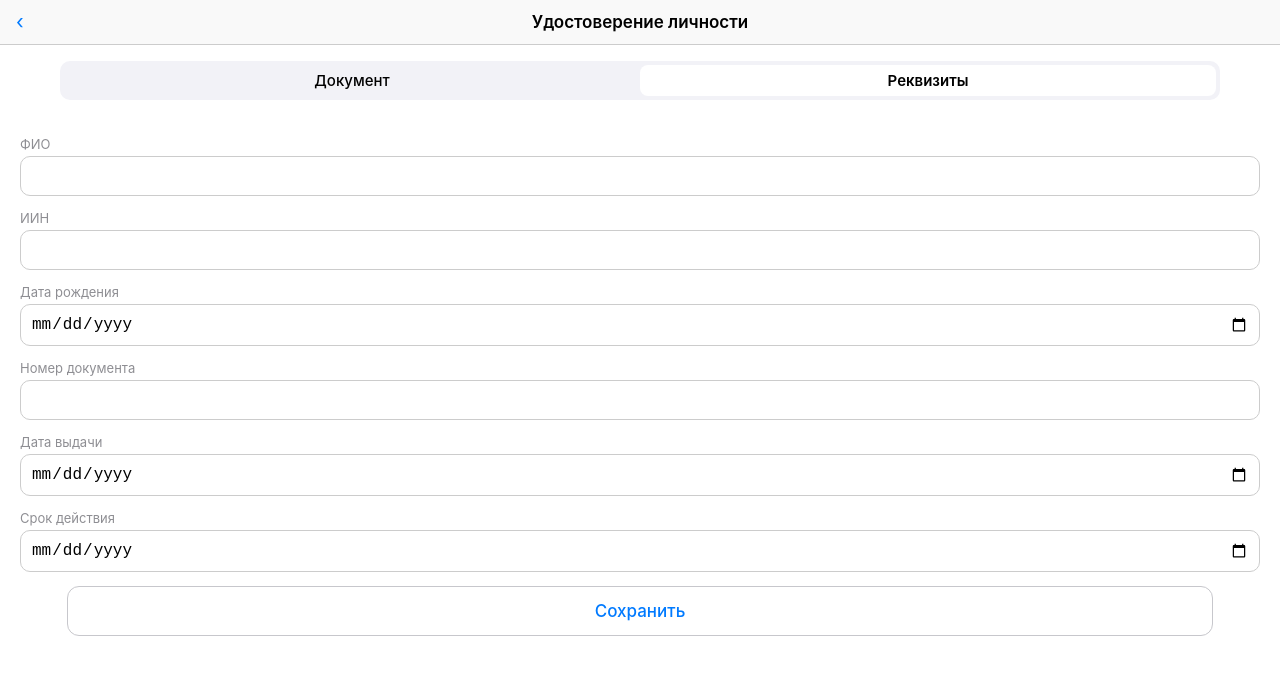
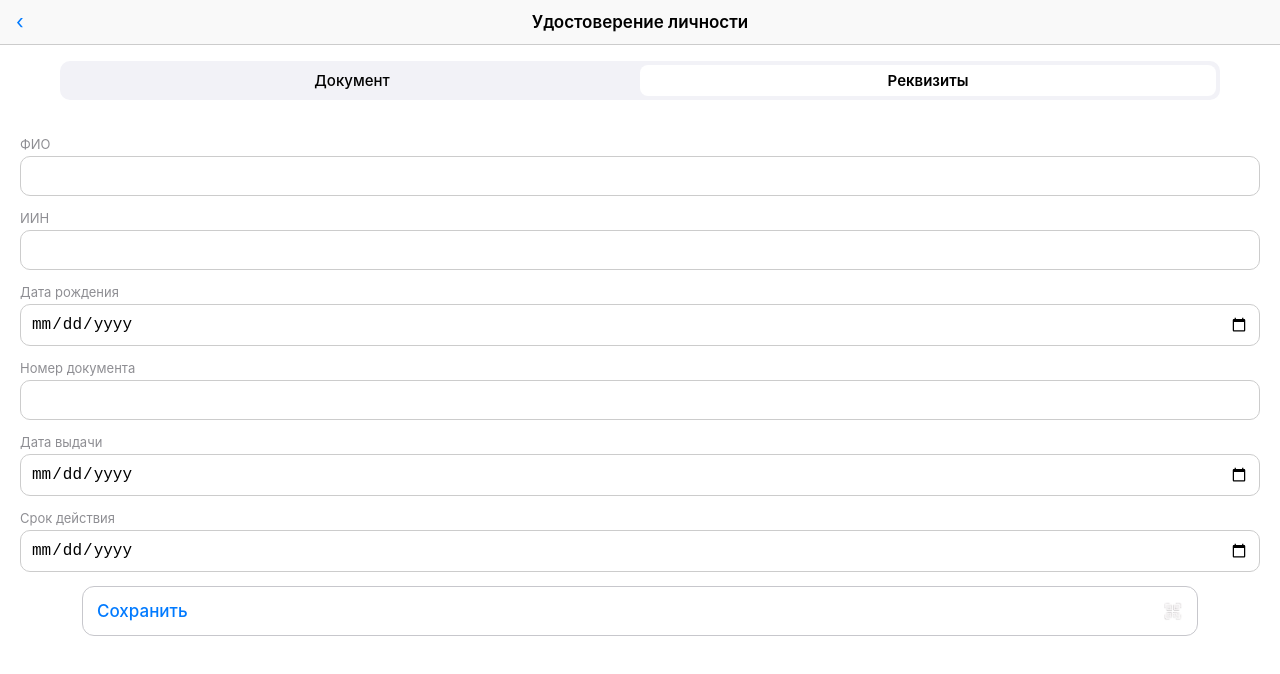
Before and after one commit to suunmiu/kasipiiphone, a plain HTML site: page index.html in a window 1280 px wide. Both pictures are taken after a click on the element "Реквизиты". Drawn offline with Linux system fonts and the light colour scheme.

Commit message:
Update index.html

```diff
--- a/index.html
+++ b/index.html
@@ -86,15 +86,23 @@
       object-fit: contain;
     }
     .btn {
-      display: block;
+      display: flex;
+      justify-content: space-between;
+      align-items: center;
       width: 90%;
       margin: 10px auto;
       padding: 14px;
       border-radius: 12px;
       font-size: 17px;
       font-weight: 500;
-      text-align: center;
+      text-align: left;
       text-decoration: none;
+      box-sizing: border-box;
+    }
+    .btn img {
+      width: 20px;
+      height: 20px;
+      margin-left: 8px;
     }
     .btn-primary { background: #007aff; color: #fff; }
     .btn-outline { border: 1px solid #c7c7cc; color: #007aff; background: #fff; }
@@ -130,11 +138,13 @@
       padding:20px;
       width:100%;
       max-width:500px;
+      height: 50%; /* половина экрана */
       margin:0 auto;
       box-shadow:0 -4px 20px rgba(0,0,0,0.2);
       font-family:-apple-system,BlinkMacSystemFont,'Segoe UI',sans-serif;
       transform: translateY(100%);
       transition: transform 0.3s ease-out;
+      position: relative;
     }
     .modal.show .modal-content {
       transform: translateY(0);
@@ -169,8 +179,12 @@
       <input type="file" id="uploadPhoto" accept="image/*">
     </div>
     <div id="docButtons" style="display:none;">
-      <a href="#" class="btn btn-primary" onclick="openModal()">Предъявить документ</a>
-      <a href="#" class="btn btn-outline">Отправить документ</a>
+      <a href="#" class="btn btn-primary" onclick="openModal()">
+        Предъявить документ <img src="imgbin.png" alt="">
+      </a>
+      <a href="#" class="btn btn-outline">
+        Отправить документ <img src="icon.png" alt="">
+      </a>
     </div>
   </div>
 
@@ -183,7 +197,9 @@
       <div class="info-item"><div class="info-label">Номер документа</div><input type="text" id="docnum"></div>
       <div class="info-item"><div class="info-label">Дата выдачи</div><input type="date" id="issued"></div>
       <div class="info-item"><div class="info-label">Срок действия</div><input type="date" id="expiry"></div>
-      <a href="#" class="btn btn-outline" onclick="finalize(); return false;">Сохранить</a>
+      <a href="#" class="btn btn-outline" onclick="finalize(); return false;">
+        Сохранить <img src="icon.png" alt="">
+      </a>
     </form>
     <div id="finalInfo" style="display:none;"></div>
   </div>
@@ -254,7 +270,7 @@
         <div class="info-item"><div class="info-label">Номер документа</div><div class="info-value">${docnum}</div></div>
         <div class="info-item"><div class="info-label">Дата выдачи</div><div class="info-value">${issued}</div></div>
         <div class="info-item"><div class="info-label">Срок действия</div><div class="info-value">${expiry}</div></div>
-        <a href="#" class="btn btn-outline">Отправить реквизиты</a>
+        <a href="#" class="btn btn-outline">Отправить реквизиты <img src="imgbin.png" alt=""></a>
       `;
     }
 
```
